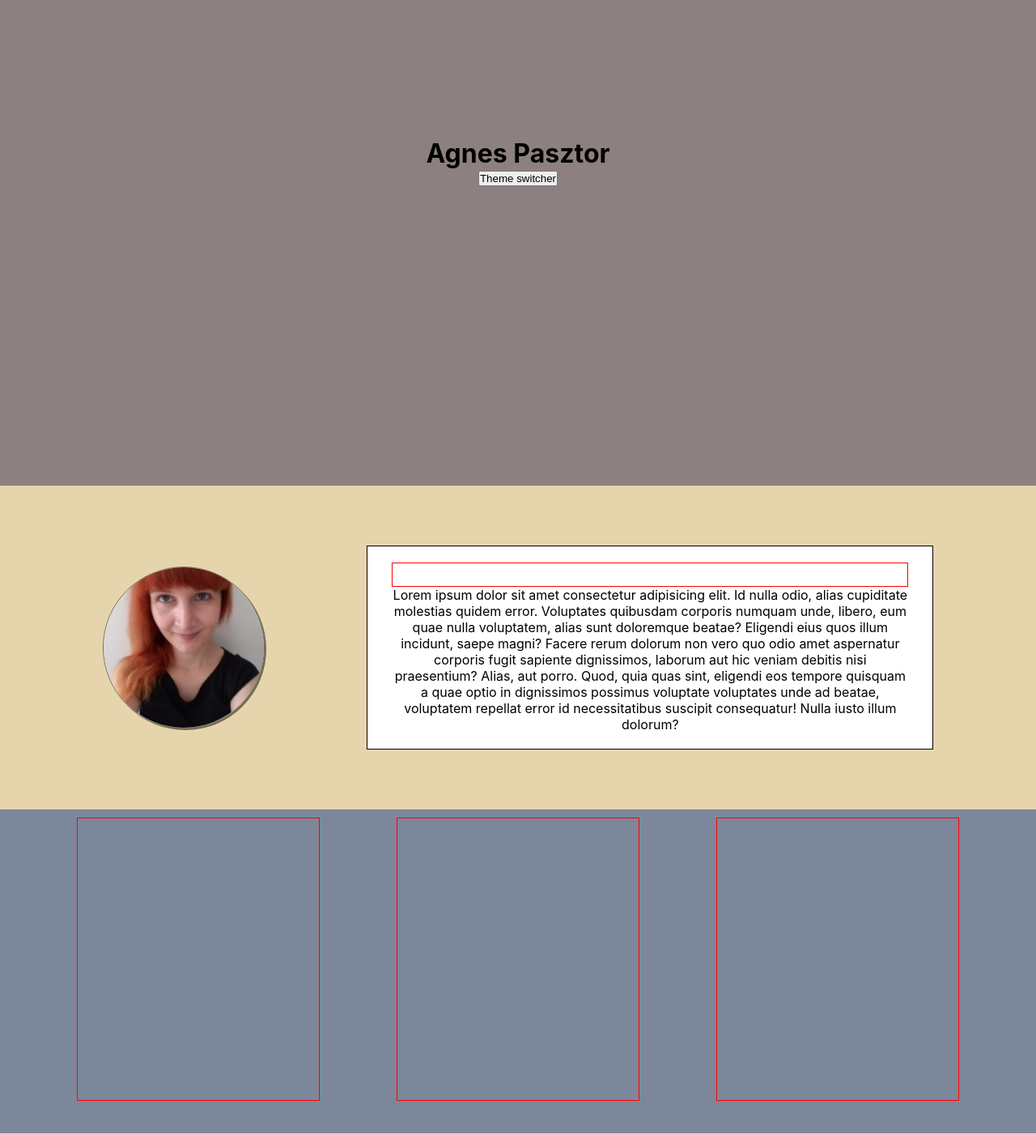
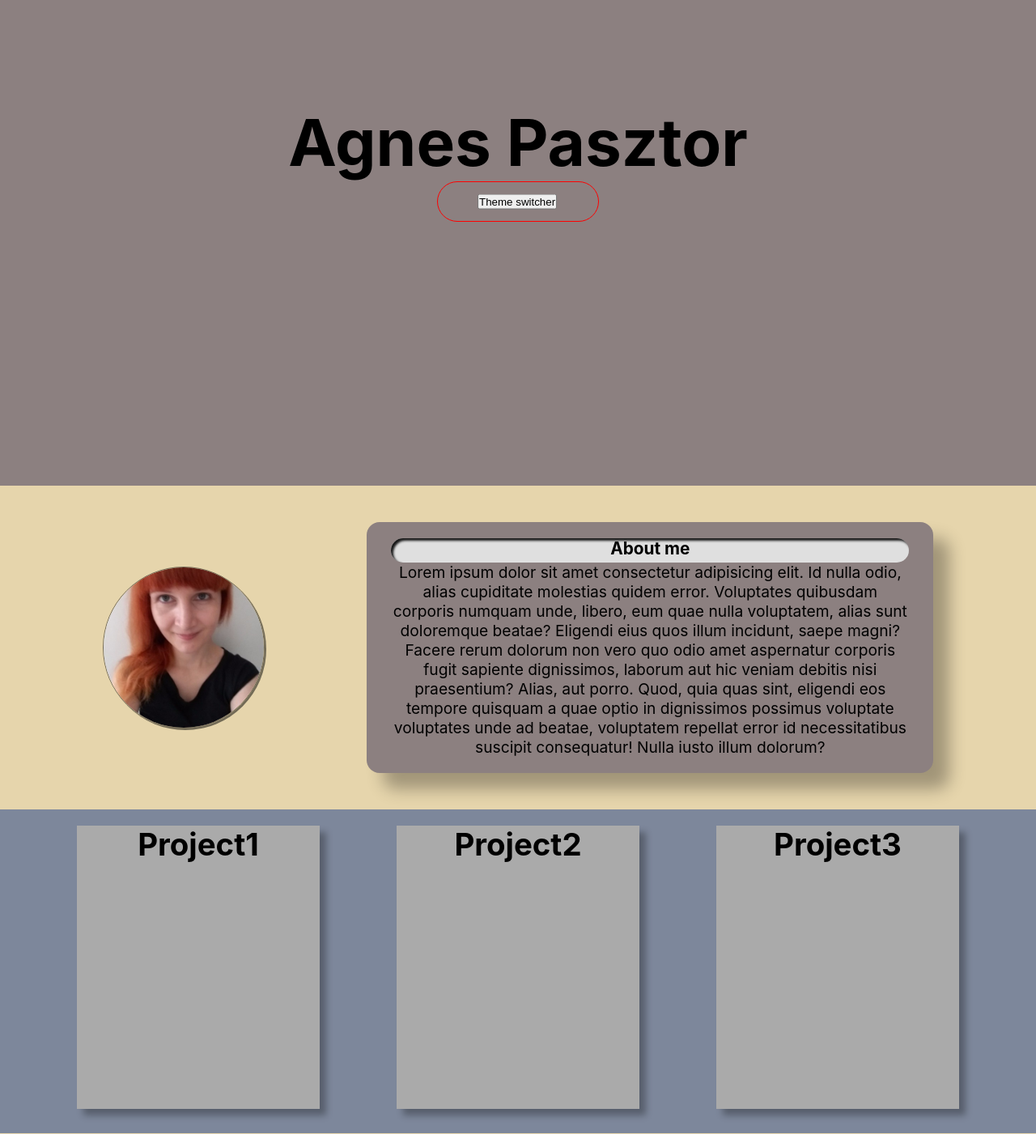
Before and after one commit to pasztor-andras/agnes-pasztor-portfolio, a React (Create React App) app: page / in a window 1280 px wide. Shown: the part 200-1601 px from the top of the page at 81% size. Built offline with nearby package versions, Linux system fonts and the light colour scheme; the HTML template or start-up script is replaced by a standard one.

Commit message:
add main style and projects

```diff
--- a/src/App.css
+++ b/src/App.css
@@ -5,8 +5,8 @@
   font-size: 62,5%;
 }
 
-body{
-  font-size: 1rem;
+body {
+  font-size: 1.2rem;
 }
 
 /*----------Container section----------*/
@@ -20,7 +20,7 @@ body{
   background-color: rgba(140, 128, 128, 1);
 }
 
-.about-container{
+.about-container {
   display: flex;
   /* flex-direction: column; */
   justify-content: space-evenly;
@@ -48,11 +48,10 @@ body{
 /*MAIN*/
 .git-logo {
   position: absolute;
-  top: 0;
-  right: 0;
+  top: 20px;
+  right: 20px;
 }
 .bi-github {
-  margin: 10px 10px 0 0;
   color: rgb(0, 0, 0);
   transform: rotate(45deg);
   transition-duration: 800ms;
@@ -66,32 +65,62 @@ body{
   transform: rotate(0deg);
 }
 
+.main-container h1{
+  font-size: 5rem;
+  animation: falling-title 2.5s;
+}
+@keyframes falling-title{
+  0%{
+    transform: translateY(-400px);
+    opacity: 1%;
+  }
+  100%{
+    transform: translateY(0);
+    opacity: 100%;
+  }
+}
+
+.switch-btn-container{
+  width: 200px;
+  height: 50px;
+  border: 1px solid red;
+  border-radius: 50px
+}
+.switch-btn{
+  transform: translate(50%, 50%);
+}
 
 /*ABOUT*/
-.about-img{
+.about-img {
   width: 200px;
   height: 200px;
   text-align: center;
 }
-.port-img{
+.port-img {
   border: 1px solid rgb(0, 0, 0, 0.5);
   border-radius: 50%;
   width: 100%;
   box-shadow: 2px 2px rgba(0, 0, 0, 0.5);
 }
 
-.about-text-header{
+.about-text-header {
   height: 30px;
-  border: 1px solid red;
+  background: rgb(223, 223, 223);
+  border-radius: 16px;
+  box-shadow: inset 3px 3px 3px  rgba(0, 0, 0, 0.9);
+  backdrop-filter: blur(300px);
+  font-size: 1.3rem;
+  font-weight: bold;
 }
 .about-text-container {
   max-width: 700px;
   text-align: center;
   padding: 20px 30px;
-  border: 1px solid black;
-  background-color: white;
+  background: rgba(140, 128, 128, 1);
+  border-radius: 16px;
+  box-shadow: 20px 20px 20px rgba(0, 0, 0, 0.3);
+  backdrop-filter: blur(3.6px);
 }
-
 
 /*PROJECTS*/
 .project-container {
@@ -99,17 +128,49 @@ body{
   justify-content: space-evenly;
   background-color: rgba(125, 135, 155, 1);
 }
-.project-card{
+.project-card {
   min-width: 300px;
   max-height: 350px;
-  margin-top: 10px;
-  border: 1px solid red;
+  margin-top: 20px;
+  perspective: 1000px;
+}
+.project-card:hover .project-card-inner {
+  transform: rotateY(180deg);
+}
+
+.project-card-front, .project-card-back {
+  position: absolute;
+  width: 100%;
+  height: 100%;
+  -webkit-backface-visibility: hidden;
+  backface-visibility: hidden;
+}
+
+.project-card-front {
+  background-color: rgb(170, 170, 170);
+  color: rgb(0, 0, 0);
+}
+
+.project-card-back {
+  background-color: rgb(230, 213, 172);
+  color: rgb(255, 255, 255);
+  transform: rotateY(180deg);
+}
+
+.project-card-inner {
+  position: relative;
+  width: 100%;
+  height: 100%;
+  text-align: center;
+  transition: transform 0.6s;
+  transform-style: preserve-3d;
+  box-shadow: 8px 8px 8px rgba(0, 0, 0, 0.3);
 }
 
 /*SKILLS*/
 
 /*EXPERIENCE*/
-.exp-container{
+.exp-container {
   position: relative;
   display: flex;
   flex-direction: column;
@@ -117,7 +178,7 @@ body{
   width: 100%;
   text-align: center;
 }
-.exp-container span{
+.exp-container span {
   font-size: 2rem;
   font-weight: bold;
 }
@@ -128,9 +189,8 @@ body{
   margin: 0 auto;
 }
 
-
 .exp-timeline::after {
-  content: '';
+  content: "";
   position: absolute;
   width: 6px;
   background-color: rgb(230, 213, 172);
@@ -139,7 +199,6 @@ body{
   margin-left: -3px;
 }
 
-
 .exp-card {
   padding: 10px 40px;
   position: relative;
@@ -147,9 +206,8 @@ body{
   width: 50%;
 }
 
-
 .exp-card::after {
-  content: '';
+  content: "";
   position: absolute;
   width: 25px;
   height: 25px;
@@ -165,7 +223,6 @@ body{
 /* .left {
   left: 0;
 } */
-
 
 .right {
   left: 50%;
@@ -226,7 +283,8 @@ body{
     border-color: transparent white transparent transparent;
   }
 
-  .left::after, .right::after {
+  .left::after,
+  .right::after {
     left: 15px;
   }
 
@@ -236,13 +294,13 @@ body{
 }
 
 /*FOOTER*/
-.footer-container{
+.footer-container {
   display: flex;
   /* flex-direction: column; */
   justify-content: center;
   align-items: center;
   gap: 3rem;
 }
-.footer-container svg{
+.footer-container svg {
   cursor: pointer;
 }
--- a/src/components/Aboutme.jsx
+++ b/src/components/Aboutme.jsx
@@ -6,7 +6,7 @@ export const Aboutme = () => {
     <div className="mid-section about-container">
       <div className="about-img"><img className="port-img" src={portfolio} alt="profile" /></div>
       <div className="about-text-container">
-        <div className="about-text-header"></div>
+        <div className="about-text-header">About me</div>
         Lorem ipsum dolor sit amet consectetur adipisicing elit. Id nulla odio, alias cupiditate molestias quidem error. Voluptates quibusdam corporis
         numquam unde, libero, eum quae nulla voluptatem, alias sunt doloremque beatae? Eligendi eius quos illum incidunt, saepe magni? Facere rerum
         dolorum non vero quo odio amet aspernatur corporis fugit sapiente dignissimos, laborum aut hic veniam debitis nisi praesentium? Alias, aut
--- a/src/components/Footer.jsx
+++ b/src/components/Footer.jsx
@@ -3,8 +3,6 @@ import React from "react";
 export const Footer = () => {
   return (
     <div className="footer-container">
-      <span>GitHub</span>
-      <span>LinkedIn</span>
       <svg xmlns="http://www.w3.org/2000/svg" width="60" height="60" fill="currentColor" className="github" viewBox="0 0 16 16">
         <path d="M8 0C3.58 0 0 3.58 0 8c0 3.54 2.29 6.53 5.47 7.59.4.07.55-.17.55-.38 0-.19-.01-.82-.01-1.49-2.01.37-2.53-.49-2.69-.94-.09-.23-.48-.94-.82-1.13-.28-.15-.68-.52-.01-.53.63-.01 1.08.58 1.23.82.72 1.21 1.87.87 2.33.66.07-.52.28-.87.51-1.07-1.78-.2-3.64-.89-3.64-3.95 0-.87.31-1.59.82-2.15-.08-.2-.36-1.02.08-2.12 0 0 .67-.21 2.2.82.64-.18 1.32-.27 2-.27.68 0 1.36.09 2 .27 1.53-1.04 2.2-.82 2.2-.82.44 1.1.16 1.92.08 2.12.51.56.82 1.27.82 2.15 0 3.07-1.87 3.75-3.65 3.95.29.25.54.73.54 1.48 0 1.07-.01 1.93-.01 2.2 0 .21.15.46.55.38A8.012 8.012 0 0 0 16 8c0-4.42-3.58-8-8-8z" />
       </svg>
--- a/src/components/Main.jsx
+++ b/src/components/Main.jsx
@@ -10,8 +10,8 @@ export const Main = () => {
       </div>
       <div className="main-container">
         <h1>Agnes Pasztor</h1>
-        <div>
-          <button>Theme switcher</button>
+        <div className="switch-btn-container">
+          <button className="switch-btn">Theme switcher</button>
         </div>
       </div>
     </>
--- a/src/components/Projects.jsx
+++ b/src/components/Projects.jsx
@@ -1,11 +1,44 @@
-import React from 'react';
+import React from "react";
 
 export const Projects = () => {
   return (
-  <div className='mid-section project-container'>
-    <div className="project-card"></div>
-    <div className="project-card"></div>
-    <div className="project-card"></div>
-  </div>
+    <div className="mid-section project-container">
+      <div className="project-card">
+        <div className="project-card-inner">
+          <div className="project-card-front">
+            <h1>Project1</h1>
+          </div>
+          <div className="project-card-back">
+            <h1>Cég</h1>
+            <p>Leírás valami,valami,valami</p>
+            <button>More information</button>
+          </div>
+        </div>
+      </div>
+      <div className="project-card">
+        <div className="project-card-inner">
+          <div className="project-card-front">
+          <h1>Project2</h1>
+          </div>
+          <div className="project-card-back">
+          <h1>Cég</h1>
+            <p>Leírás valami,valami,valami</p>
+            <button>More information</button>
+          </div>
+        </div>
+      </div>
+      <div className="project-card">
+        <div className="project-card-inner">
+          <div className="project-card-front">
+          <h1>Project3</h1>
+          </div>
+          <div className="project-card-back">
+          <h1>Cég</h1>
+            <p>Leírás valami,valami,valami</p>
+            <button>More information</button>
+          </div>
+        </div>
+      </div>
+    </div>
   );
 };
```
Lines whose indentation alone changed are shown as unchanged.
